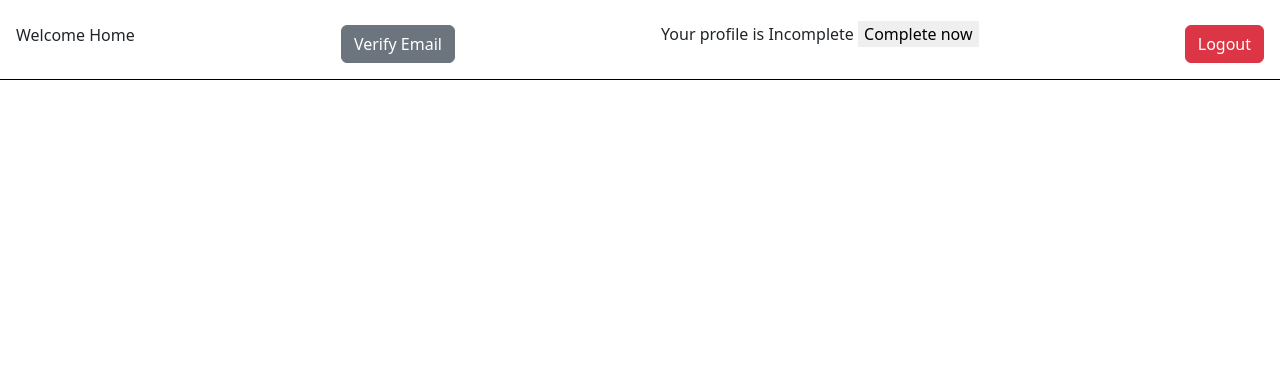
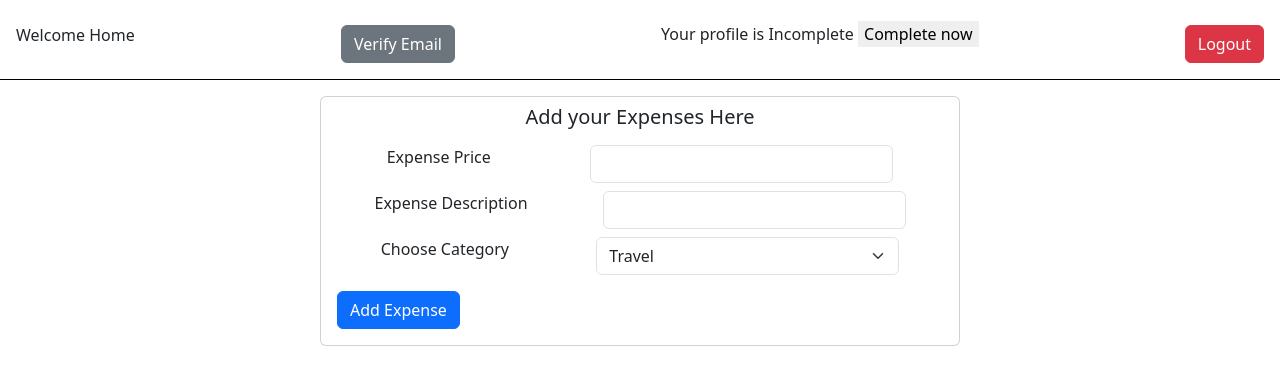
Before and after one commit to srikanth-vanam/newExpense-Tracker, a React (Create React App) app: page /home in a window 1280 px wide. Shown: the top 384 px of the page. Built offline with nearby package versions, Linux system fonts and the light colour scheme.

Commit message:
added expenses feature

```diff
--- /dev/null
+++ b/src/components/Expense/ExpenseForm.js
@@ -0,0 +1,79 @@
+import { useRef, useState } from "react";
+import {
+  Button,
+  Card,
+  Form,
+  FormControl,
+  FormLabel,
+  FormSelect,
+} from "react-bootstrap";
+import ExpenseItems from "./ExpenseItems";
+
+const ExpenseForm = () => {
+  const [expenseItems, setExpenseItems] = useState([]);
+
+  const priceInputRef = useRef();
+  const desciptionInputRef = useRef();
+  const categoryInputRef = useRef();
+
+  const submitHandler = (e) => {
+    e.preventDefault();
+    const formData = {
+      id: Math.random().toString(),
+      price: priceInputRef.current.value,
+      description: desciptionInputRef.current.value,
+      category: categoryInputRef.current.value,
+    };
+    setExpenseItems((prevExpense) => {
+      console.log("inside the handler");
+      return [...prevExpense, formData];
+    });
+  };
+
+  return (
+    <>
+      <Card className="m-auto mt-3 p-2 w-50">
+        <Card.Title className="text-center">Add your Expenses Here</Card.Title>
+        <Form onSubmit={submitHandler}>
+          <div className=" m-2 d-flex justify-content-around">
+            <FormLabel>Expense Price</FormLabel>
+            <FormControl
+              className="w-50"
+              type="number"
+              min={1}
+              ref={priceInputRef}
+            ></FormControl>
+          </div>
+          <div className=" m-2 d-flex justify-content-around">
+            <FormLabel> Expense Description</FormLabel>
+            <FormControl
+              className="w-50"
+              type="text"
+              ref={desciptionInputRef}
+            ></FormControl>
+          </div>
+          <div className="m-2 d-flex justify-content-around">
+            <FormLabel>Choose Category</FormLabel>
+            <FormSelect
+              className="w-50"
+              ref={categoryInputRef}
+              defaultValue={"Travel"}
+            >
+              <option>Travel</option>
+              <option>Adventure</option>
+              <option>Food</option>
+              <option>Shopping</option>
+              <option>Fuel</option>
+            </FormSelect>
+          </div>
+          <Button className="m-2 " type="submit">
+            Add Expense
+          </Button>
+        </Form>
+      </Card>
+      {expenseItems.length !== 0 ? <ExpenseItems items={expenseItems} /> : ""}
+    </>
+  );
+};
+
+export default ExpenseForm;
--- /dev/null
+++ b/src/components/Expense/ExpenseItems.js
@@ -0,0 +1,25 @@
+import { Card } from "react-bootstrap";
+
+const ExpenseItems = (props) => {
+  return (
+    <>
+      <Card className="m-auto mt-3 p-1 w-50">
+        <Card.Title className="text-center mt-1">Your Expense Items</Card.Title>
+        <Card.Body>
+          {props.items.map((item) => (
+            <div
+              className="m-1 border-bottom d-flex justify-content-between mt-4"
+              key={item.id}
+            >
+              <p>{item.price}</p>
+              <p>{item.description}</p>
+              <p>{item.category}</p>
+            </div>
+          ))}
+        </Card.Body>
+      </Card>
+    </>
+  );
+};
+
+export default ExpenseItems;
--- a/src/components/Home/Home.js
+++ b/src/components/Home/Home.js
@@ -1,6 +1,7 @@
 import { useHistory } from "react-router-dom/cjs/react-router-dom";
 import classes from "./Home.module.css";
 import { Button } from "react-bootstrap";
+import ExpenseForm from "../Expense/ExpenseForm";
 const Home = () => {
   const history = useHistory();
 
@@ -60,6 +61,7 @@ const Home = () => {
           Logout
         </Button>
       </div>
+      <ExpenseForm />
     </>
   );
 };
```
